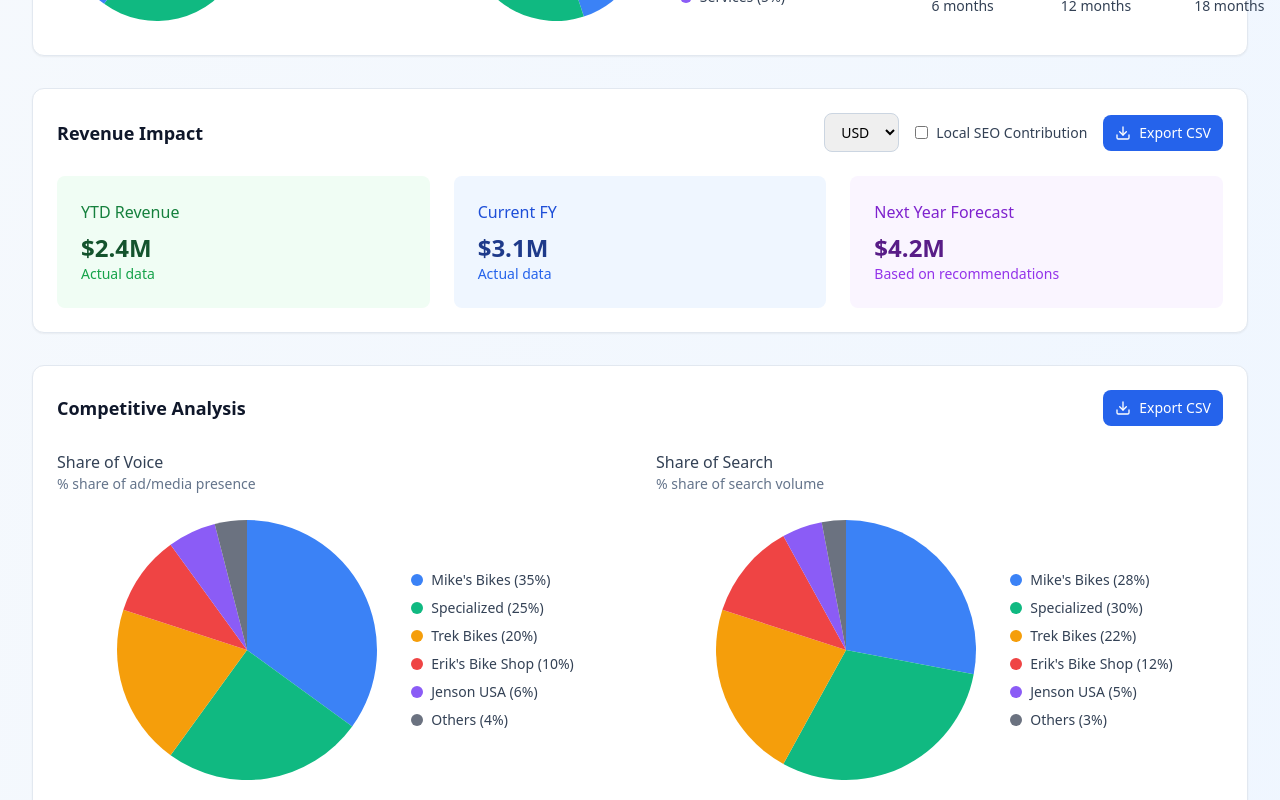
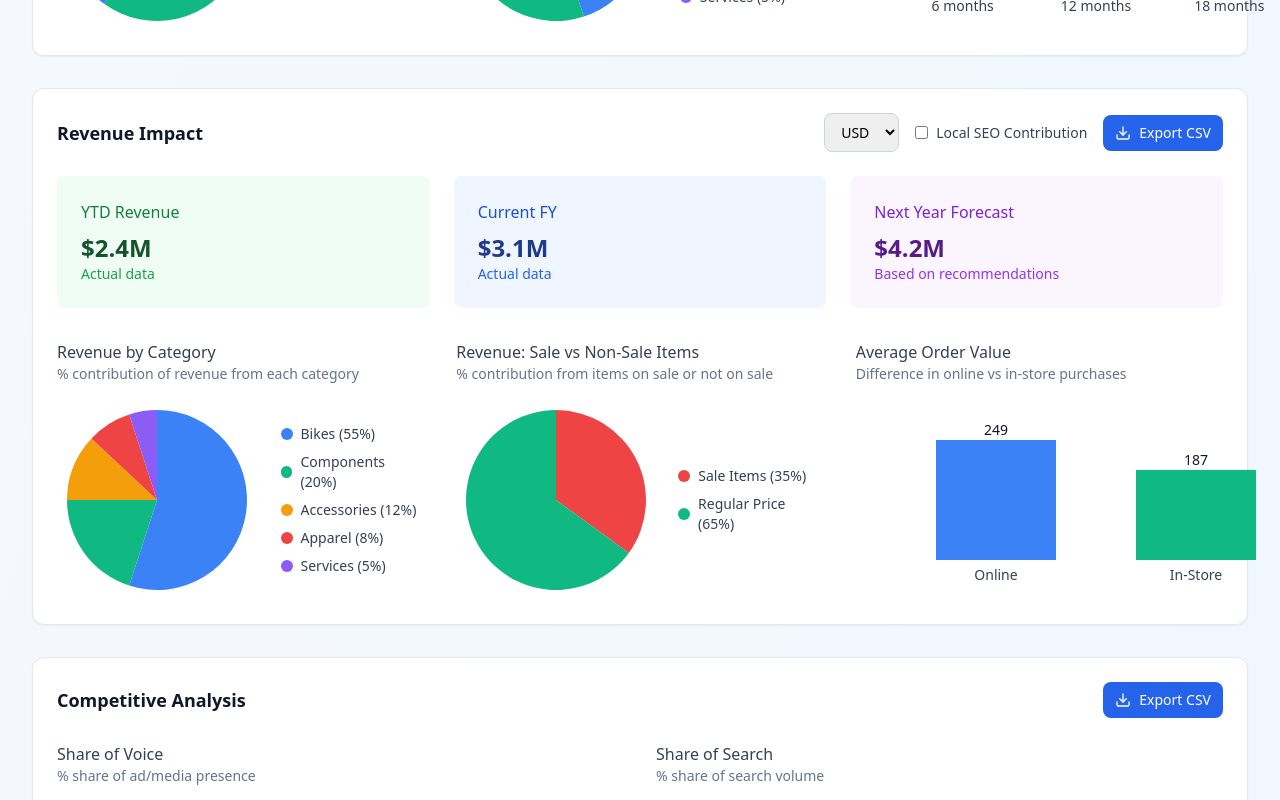
Before and after one commit to apurv123/growthcompass-seo-insights, a React (Vite) app: page /local-seo-plus in a window 1280 px wide. Shown: the part 2324-3124 px from the top of the page. Built offline with nearby package versions, Linux system fonts and the light colour scheme.

Commit message:
Fix Conversion Insights alignment and add Revenue Analysis visuals

```diff
--- a/src/components/StrategicImpactTab.tsx
+++ b/src/components/StrategicImpactTab.tsx
@@ -149,6 +149,25 @@ const StrategicImpactTab: React.FC<StrategicImpactTabProps> = ({
     { label: '6 months', value: 85, color: '#10b981' },
     { label: '12 months', value: 65, color: '#f59e0b' },
     { label: '18 months', value: 45, color: '#ef4444' }
+  ];
+
+  // Revenue Analysis Data
+  const revenueByCategoryData = [
+    { label: 'Bikes', value: 55, percentage: 55, color: '#3b82f6' },
+    { label: 'Components', value: 20, percentage: 20, color: '#10b981' },
+    { label: 'Accessories', value: 12, percentage: 12, color: '#f59e0b' },
+    { label: 'Apparel', value: 8, percentage: 8, color: '#ef4444' },
+    { label: 'Services', value: 5, percentage: 5, color: '#8b5cf6' }
+  ];
+
+  const revenueSaleVsNonSaleData = [
+    { label: 'Sale Items', value: 35, percentage: 35, color: '#ef4444' },
+    { label: 'Regular Price', value: 65, percentage: 65, color: '#10b981' }
+  ];
+
+  const averageOrderValueData = [
+    { label: 'Online', value: 249, color: '#3b82f6' },
+    { label: 'In-Store', value: 187, color: '#10b981' }
   ];
 
   // Competitive Analysis Data
@@ -395,12 +414,12 @@ const StrategicImpactTab: React.FC<StrategicImpactTabProps> = ({
 
         <div className="grid grid-cols-1 lg:grid-cols-3 gap-8">
           {/* Conversion by Click Type */}
-          <div>
+          <div className="flex flex-col">
             <div className="mb-4">
               <h4 className="text-md font-medium text-slate-700">Conversion by Click Type</h4>
               <p className="text-sm text-slate-500">% split for sales by type of click</p>
             </div>
-            <div className="flex justify-center">
+            <div className="flex justify-center flex-1">
               <PieChart data={conversionByClickTypeData} size={200} showLegend={true} />
             </div>
             {localSEOContribution && (
@@ -411,12 +430,12 @@ const StrategicImpactTab: React.FC<StrategicImpactTabProps> = ({
           </div>
 
           {/* Conversion by Category */}
-          <div>
+          <div className="flex flex-col">
             <div className="mb-4">
               <h4 className="text-md font-medium text-slate-700">Conversion by Category</h4>
               <p className="text-sm text-slate-500">% split of sales by product category</p>
             </div>
-            <div className="flex justify-center">
+            <div className="flex justify-center flex-1">
               <PieChart data={conversionByCategoryData} size={200} showLegend={true} />
             </div>
             {localSEOContribution && (
@@ -427,12 +446,14 @@ const StrategicImpactTab: React.FC<StrategicImpactTabProps> = ({
           </div>
 
           {/* Repeat Conversion */}
-          <div>
+          <div className="flex flex-col">
             <div className="mb-4">
               <h4 className="text-md font-medium text-slate-700">Repeat Conversion</h4>
               <p className="text-sm text-slate-500">% probability of customer buying again</p>
             </div>
-            <BarChart data={repeatConversionData} height={200} showValues={true} />
+            <div className="flex justify-center flex-1">
+              <BarChart data={repeatConversionData} height={200} showValues={true} />
+            </div>
             {localSEOContribution && (
               <div className="text-center text-sm text-blue-600 mt-4">
                 Local SEO customers show 15% higher repeat rates
@@ -475,7 +496,8 @@ const StrategicImpactTab: React.FC<StrategicImpactTabProps> = ({
           </div>
         </div>
 
-        <div className="grid grid-cols-1 lg:grid-cols-3 gap-6">
+        {/* Revenue Tiles */}
+        <div className="grid grid-cols-1 lg:grid-cols-3 gap-6 mb-8">
           <div className="p-6 bg-green-50 rounded-lg">
             <h4 className="font-medium text-green-700 mb-2">YTD Revenue</h4>
             <p className="text-2xl font-bold text-green-900">${currency === 'USD' ? '2.4M' : currency === 'EUR' ? '€2.2M' : '£1.9M'}</p>
@@ -498,6 +520,57 @@ const StrategicImpactTab: React.FC<StrategicImpactTabProps> = ({
             <p className="text-sm text-purple-600">Based on recommendations</p>
             {localSEOContribution && (
               <p className="text-xs text-blue-600 mt-1">Local SEO: 35%</p>
+            )}
+          </div>
+        </div>
+
+        {/* Revenue Analysis Visuals */}
+        <div className="grid grid-cols-1 lg:grid-cols-3 gap-8">
+          {/* Revenue by Category */}
+          <div className="flex flex-col">
+            <div className="mb-4">
+              <h4 className="text-md font-medium text-slate-700">Revenue by Category</h4>
+              <p className="text-sm text-slate-500">% contribution of revenue from each category</p>
+            </div>
+            <div className="flex justify-center flex-1">
+              <PieChart data={revenueByCategoryData} size={200} showLegend={true} />
+            </div>
+            {localSEOContribution && (
+              <div className="text-center text-sm text-blue-600 mt-4">
+                Local SEO contributes 33% to category revenue
+              </div>
+            )}
+          </div>
+
+          {/* Revenue: Sale vs Non-Sale Items */}
+          <div className="flex flex-col">
+            <div className="mb-4">
+              <h4 className="text-md font-medium text-slate-700">Revenue: Sale vs Non-Sale Items</h4>
+              <p className="text-sm text-slate-500">% contribution from items on sale or not on sale</p>
+            </div>
+            <div className="flex justify-center flex-1">
+              <PieChart data={revenueSaleVsNonSaleData} size={200} showLegend={true} />
+            </div>
+            {localSEOContribution && (
+              <div className="text-center text-sm text-blue-600 mt-4">
+                Local SEO drives 40% more full-price sales
+              </div>
+            )}
+          </div>
+
+          {/* Average Order Value */}
+          <div className="flex flex-col">
+            <div className="mb-4">
+              <h4 className="text-md font-medium text-slate-700">Average Order Value</h4>
+              <p className="text-sm text-slate-500">Difference in online vs in-store purchases</p>
+            </div>
+            <div className="flex justify-center flex-1">
+              <BarChart data={averageOrderValueData} height={200} showValues={true} />
+            </div>
+            {localSEOContribution && (
+              <div className="text-center text-sm text-blue-600 mt-4">
+                Local SEO increases in-store AOV by 12%
+              </div>
             )}
           </div>
         </div>
```
